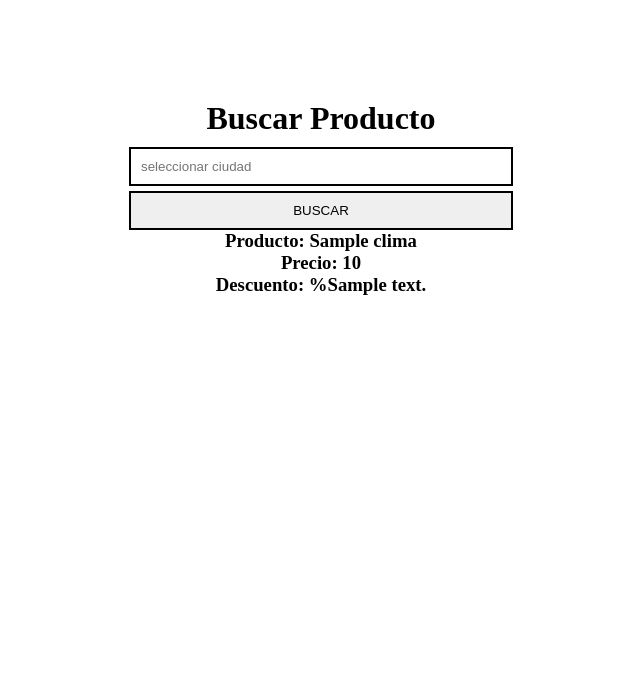
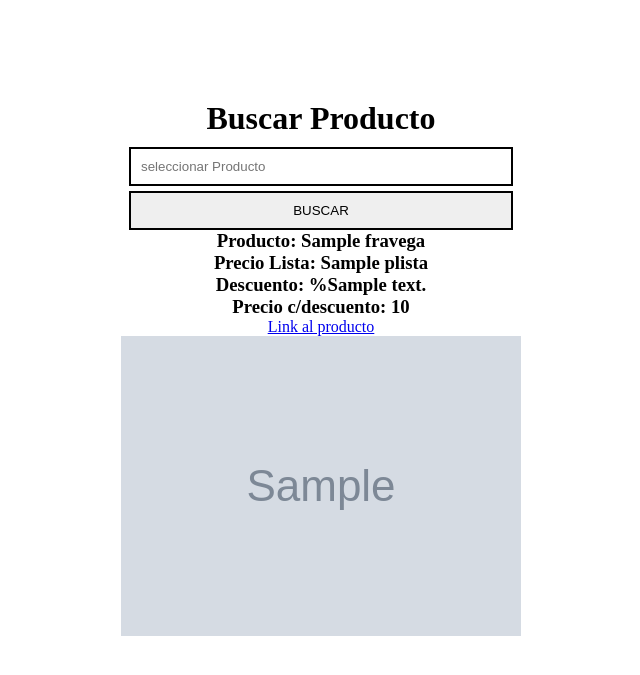
Before and after one commit to ignacio96/atitp, a Django app: template ATIapp/templates/ATIapp/home.html in a window 1280 px wide. Shown: the top 675 px of the page, without its empty margins (319-959 px from the left). Run offline with Django 3.2, Linux system fonts and the light colour scheme; the template is opened without the code that fills it: most values are stand-ins (such as "Sample title", 1, 10 or a date in 2020); grey boxes marked "Sample" are stand-in pictures.

Commit message:
fravega funcionando

```diff
--- a/ATIapp/templates/ATIapp/home.html
+++ b/ATIapp/templates/ATIapp/home.html
@@ -38,16 +38,19 @@
       <h1>Buscar Producto</h1>
 
       <form class="" method="GET">
-        <label for="ciudad"></label>
-        <input type="text" name="ciudad" id="ciudad" value="{{request.GET.ciudad}}" placeholder="seleccionar ciudad"><br>
+        <label for="producto"></label>
+        <input type="text" name="productos" id="productos" value="{{request.GET.productos}}" placeholder="seleccionar Producto"><br>
         <input type="submit"value="Buscar">
       </form>
-      {% if clima %}
-        <h3>Producto: {{clima.nombre}}</h3>
-        <h3>Precio: {{clima.precio}}</h3>
-        <h3>Descuento: %{{clima.descuento}}</h3>
-        <!--<h3>{{clima.temp}}</h3>-->
-      <!--  <META HTTP-EQUIV="REFRESH" CONTENT="5;URL={{clima.temp}}">-->
+      {% if fravega %}
+        <h3>Producto: {{fravega.nombre}}</h3>
+        <h3>Precio Lista: {{fravega.plista}}</h3>
+        <h3>Descuento: %{{fravega.descuento}}</h3>
+        <h3>Precio c/descuento: {{fravega.precio}}</h3>
+        <a href="https://www.fravega.com{{fravega.link}}" target="_blank">Link al producto</a>
+        <h3>
+            <img src={{fravega.imagen}}>
+         </h3>
       {% endif %}
 
     </div>
```
Also changed, not shown: ATIapp/views.py (+18 -35 lines).
